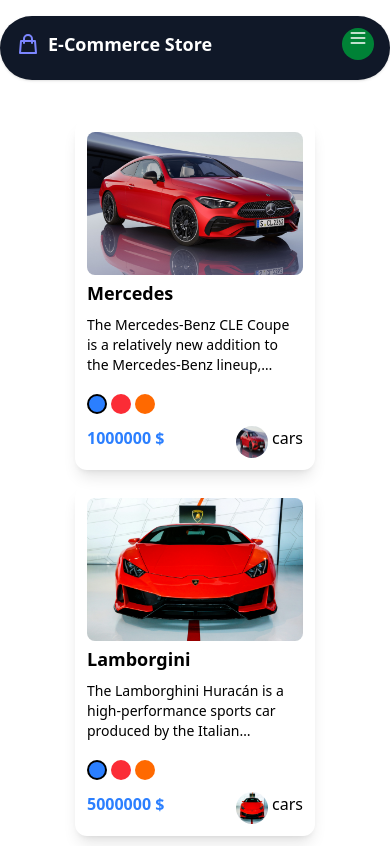
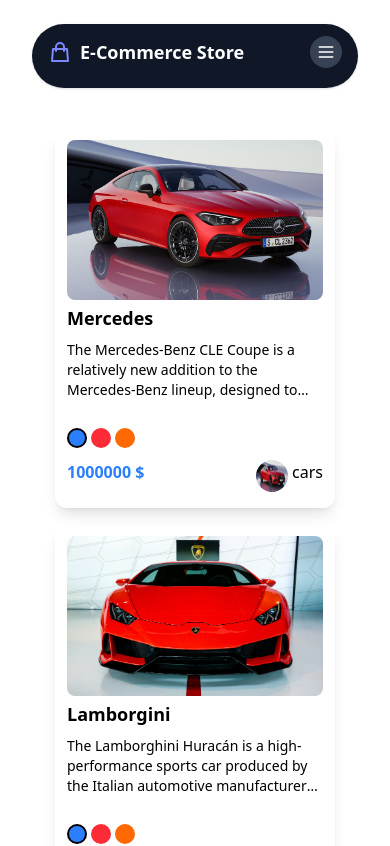
Before and after one commit to menamaged18/E-commerce-App, a Next.js app: page / in a window 390 px wide. Shown: the top 846 px of the page. Built offline with nearby package versions, Linux system fonts and the light colour scheme.

Commit message:
fix the responsiveness of the navbar

```diff
--- a/src/app/layout.tsx
+++ b/src/app/layout.tsx
@@ -4,6 +4,7 @@
 import "./globals.css";
 import ReduxProvider from "@/data/store/ReduxProvider" // Import your Redux store
 import Navbar from "@/components/NavBar/NavBar";
+import Navbar2 from "@/components/NavBar/Nav2";
 
 // ReduxProvider
 
@@ -20,6 +21,7 @@
 export const metadata: Metadata = {
   title: "Create Next App",
   description: "Generated by create next app",
+  viewport: 'width=device-width, initial-scale=1.0',
 };
 
 export default function RootLayout({
@@ -33,7 +35,10 @@
         <body
           className={`${geistSans.variable} ${geistMono.variable} antialiased`}
         >
-           <Navbar />
+          <div className="container mx-auto max-w-7xl">
+            <Navbar />
+          </div>
+
           {children}
         </body>
       </ReduxProvider>
--- /dev/null
+++ b/src/components/ActionButtons/ActionButtons.tsx
@@ -0,0 +1,36 @@
+'use client';
+import { useState } from "react";
+import { Heart, ShoppingCart } from 'lucide-react';
+
+function ActionButtons() {
+    const [isFavorited, setIsFavorited] = useState<boolean>(false);
+    const [inCart, setInCart] = useState<boolean>(false);
+  return (
+        <div className="absolute top-3 right-3 flex flex-row gap-1">
+        <button
+            onClick={(e) => {
+            e.preventDefault();
+            setIsFavorited(!isFavorited);
+            }}
+            className="p-1 rounded-full bg-white/80 hover:bg-white transition duration-200"
+            aria-label="Add to favorites"
+        >
+            <Heart
+            className={`w-5 h-5 ${isFavorited ? 'fill-red-500 text-red-500' : 'text-gray-500'}`}
+            />
+        </button>
+        <button
+            onClick={(e) => {
+            e.preventDefault();
+            setInCart(!inCart);
+            }}
+            className="p-1 rounded-full bg-white/80 hover:bg-white transition duration-200"
+            aria-label="Add to cart"
+        >
+            <ShoppingCart className={`w-5 h-5 ${inCart ? 'fill-blue-500' : 'text-gray-500' }`} />
+        </button>
+        </div>
+  )
+}
+
+export default ActionButtons
--- a/src/components/Card/Card.tsx
+++ b/src/components/Card/Card.tsx
@@ -1,16 +1,12 @@
 'use client'
 import { Product } from "@/interfaces/types";
+import  ActionButtons  from "@/components/ActionButtons/ActionButtons";
 import Image from "next/image"
 import Link from "next/link";
-// import Button from "../UI/Button"
 import { useState } from 'react';
+// import ActionButtons from "../ActionButtons/ActionButtons";
 
 interface Iprops {
-    // imagePath: string,
-    // title: string,
-    // discription: string,
-    // price: number,
-    // category: string
   product: Product
 }
 
@@ -27,16 +23,22 @@
     <Link
       href={`/ProductDetails/${product.id}`}
     >
-    <div className="container p-3 h-[350px] w-60 shadow-lg rounded-xl flex flex-col transition duration-300 hover:shadow-2xl hover:scale-110">
-      {/* Image section */}
-        <div className="h-40 w-full overflow-hidden rounded-lg">
+    <div className="container p-3 h-[380px] w-70 shadow-lg rounded-xl flex flex-col transition duration-300 hover:shadow-2xl hover:scale-110 relative">
+
+    {/* Image section with hover actions */}
+    <div className="h-40 w-full overflow-hidden rounded-lg relative group">
       <Image
         src={product.imagePath}
         alt="card image"
         width={210}
         height={160}
-            className="w-full h-full object-cover transform transition duration-500 hover:scale-110"
+        className="w-full h-full object-cover transform transition duration-500 group-hover:scale-110"
       />
+
+      {/* Action buttons that appear on hover */}
+      <div className="absolute inset-0 flex items-center justify-center opacity-0 group-hover:opacity-100 transition-opacity duration-300">
+        <ActionButtons  />
+      </div>
     </div>
 
       {/* Title section */}
@@ -76,20 +78,9 @@
           <p className="transition duration-300 hover:text-gray-500">{product.category}</p>
         </div>
       </div>
-
-      {/* Buttons section */}
-      {/* <div className="flex flex-row gap-2 text-white pt-3 mt-auto">
-        <Button className="bg-blue-600  hover:bg-blue-700 transition duration-300">Edit</Button>
-        <Button className="bg-red-600 hover:bg-red-700 transition duration-300">Remove</Button>
-      </div> */}
     </div>
     </Link>
   );
 }
 
 export default Card
-
-
-
-
-// max-h-30 min-h-30 min-w-auto
--- /dev/null
+++ b/src/components/NavBar/Nav2.tsx
@@ -0,0 +1,40 @@
+// components/NavBar/NavBar.tsx
+"use client";
+import { useState, useEffect } from "react";
+
+function Navbar2() {
+  const [isSticky, setIsSticky] = useState(false);
+  const navbarHeight = 64; // Define the height of the navbar
+
+  useEffect(() => {
+    const handleScroll = () => {
+      const offset = window.scrollY;
+      setIsSticky(offset > 100);
+    };
+
+    window.addEventListener("scroll", handleScroll);
+    return () => window.removeEventListener("scroll", handleScroll);
+  }, []);
+
+  return (
+    <>
+      <nav
+        className={`
+          ${isSticky ? 'fixed top-0 left-0 right-0 rounded-none max' : 'relative mt-6 mx-8 rounded-4xl hover:scale-105'}
+          bg-gray-900 text-white shadow-sm z-50 transition-all duration-300 ease-in-out
+          `}
+        style={{ height: navbarHeight }}
+      >
+        {/* Add navbar content here */}
+        {/* <div className="text-lg font-bold">Logo</div>
+        <ul className="hidden md:flex items-center space-x-4">
+          <li>Home</li>
+          <li>About</li>
+          <li>Contact</li>
+        </ul> */}
+      </nav>
+    </>
+  );
+}
+
+export default Navbar2;
--- a/src/components/NavBar/NavBar.tsx
+++ b/src/components/NavBar/NavBar.tsx
@@ -1,3 +1,8 @@
+// to make this component work wrap it in a:
+// <div className="container mx-auto max-w-7xl">
+//   <Navbar />
+// </div>
+
 // components/NavBar/NavBar.tsx
 "use client";
 import Link from "next/link";
@@ -20,16 +25,14 @@
 
   return (
     <>
-      {isSticky && <div style={{ height: navbarHeight }} />}
       <nav
         className={`
-          ${isSticky ? "fixed top-0 left-0 right-0" : "relative"}
-          bg-gray-900 text-white shadow-sm z-50 transition-all duration-300 ease-in-out max-w-7xl mx-auto
-          ${!isSticky && "mt-4 mx-4 rounded-4xl hover:scale-105"}
+          ${isSticky ? "fixed top-0 left-0 right-0 w-full" : "relative mt-6 mx-8 rounded-4xl hover:scale-105"}
+          bg-gray-900 text-white shadow-sm z-50 transition-all duration-300 ease-in-out
         `}
         style={{ height: navbarHeight }}
       >
-        <div className="container mx-auto px-4 py-3 flex justify-between items-center">
+        <div className="container px-4 py-3 flex justify-between items-center">
           <Link href="/" className="text-lg font-bold flex items-center space-x-2">
             <svg
               xmlns="http://www.w3.org/2000/svg"
@@ -116,11 +119,11 @@
             </li>
           </ul>
           <button
-            className="md:hidden flex justify-center w-8 h-8 bg-green-700 hover:bg-green-600 rounded-full"
+            className="md:hidden flex justify-center w-8 h-8 bg-gray-700 hover:bg-gray-600 rounded-full"
             onClick={() => setIsOpen(!isOpen)}
           >
             <svg
-              className="w-5 h-5"
+              className="w-5 h-5 my-auto"
               fill="none"
               stroke="currentColor"
               viewBox="0 0 24 24"
@@ -135,7 +138,7 @@
           </button>
         </div>
         {isOpen && (
-          <ul className="md:hidden flex flex-col items-center space-y-4 py-4 bg-green-200">
+          <ul className="md:hidden flex flex-col items-center space-y-4 py-4 bg-gray-200 text-black">
             <li>
               <Link
                 href="/"
```
Lines whose indentation alone changed are shown as unchanged.
